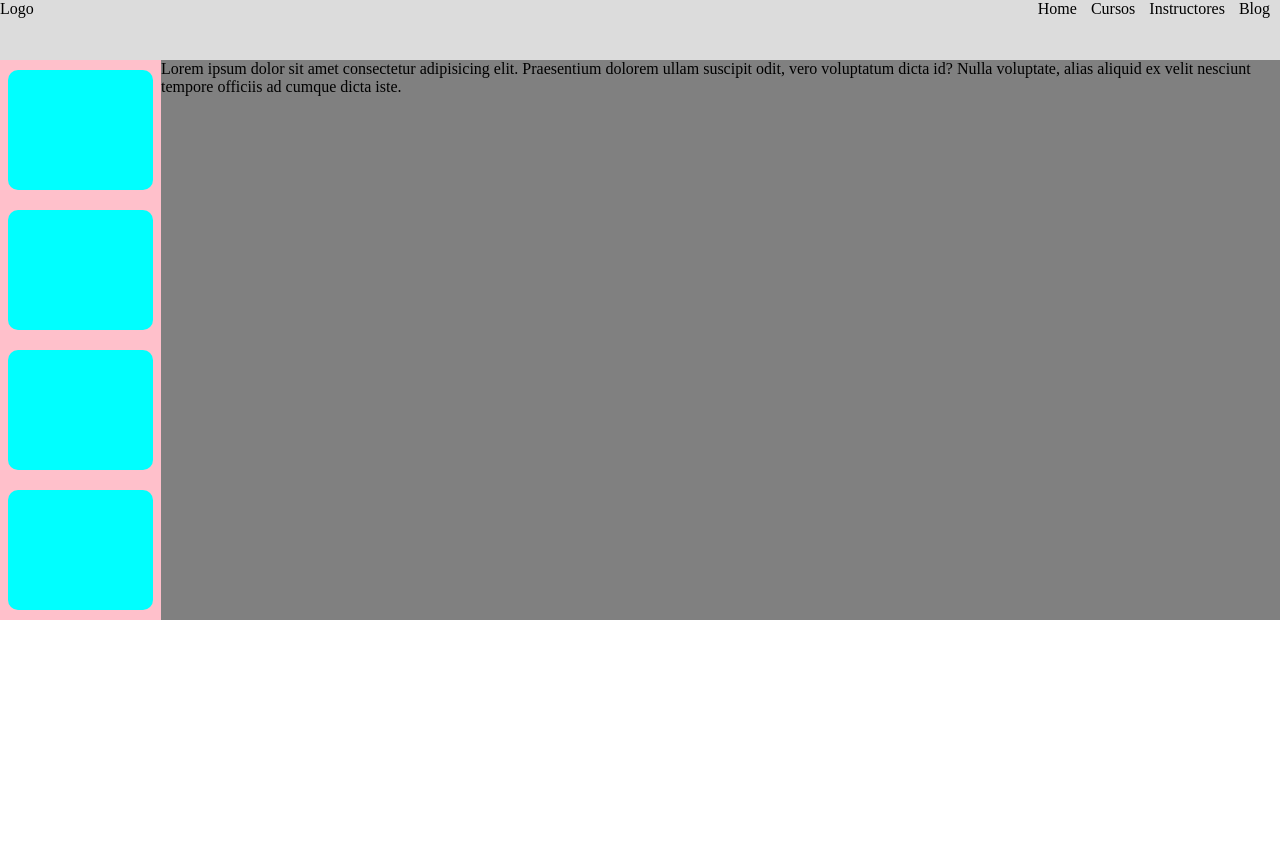
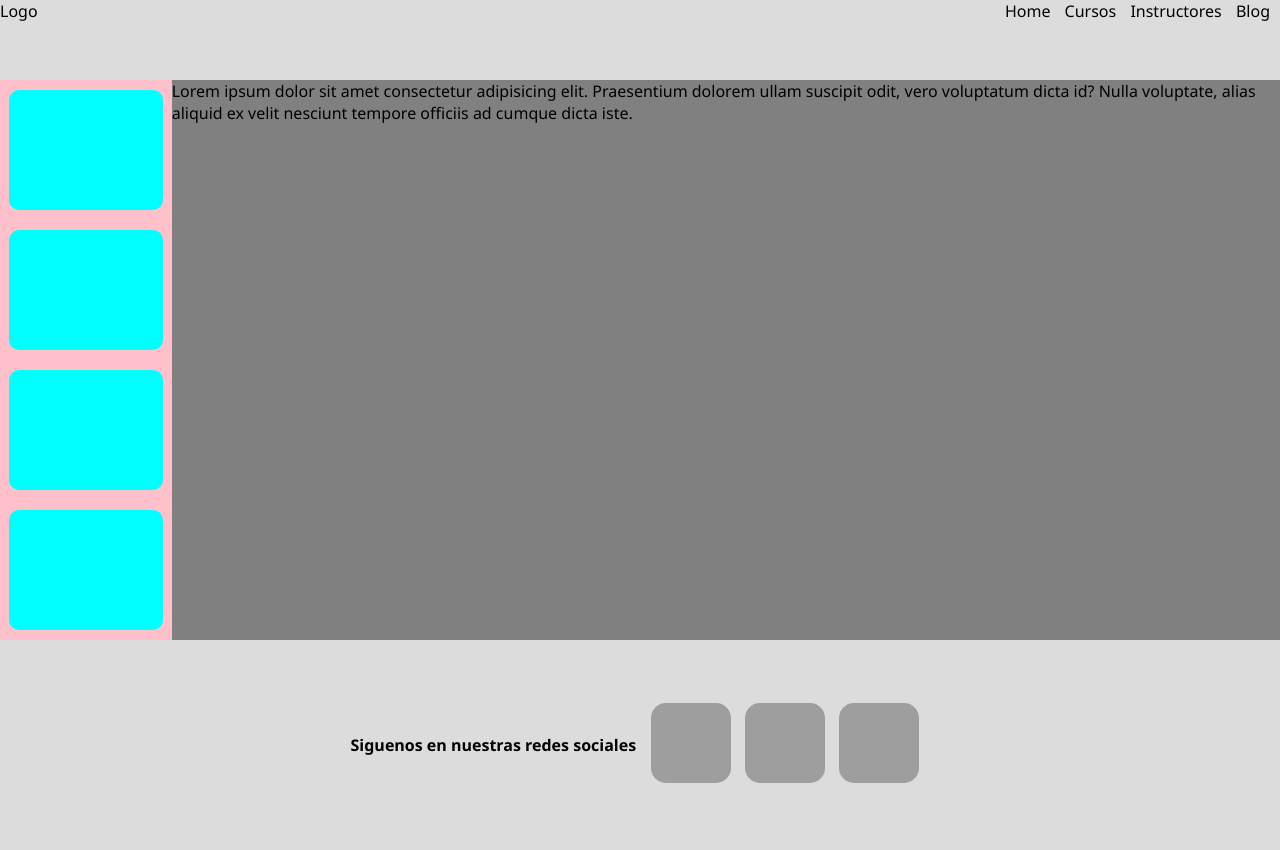
Before and after one commit to DiegoTorresUSA/PlatziCSS, a plain HTML site: page Css/challengeLayout.html in a window 1280 px wide. Before the commit the page ends 800 px from the top, so only its background shows below. Drawn offline with Linux system fonts and the light colour scheme; grey boxes are pictures that could not be loaded.

Commit message:
ChallengeLayout,html added

```diff
--- a/Css/challengeLayout.html
+++ b/Css/challengeLayout.html
@@ -10,10 +10,11 @@
     * {
       box-sizing: border-box;
       margin: 0;
+      font-family: 'Segoe UI', Tahoma, Geneva, Verdana, sans-serif;
     }
     .header-container {
       width: 100%;
-      height: 60px;
+      height: 80px;
       background-color: gainsboro;
       display: flex;
       flex-direction: row;
@@ -29,13 +30,14 @@
     }
     .container-main {
         width: 100%;
+        height: 70vh;
         background-color: gray;
         display: flex;
 
     }
     .aside-container {
-      width: 15%;
-      height: 35rem;
+      width: 15rem;
+      height: 100%;
       background-color: pink;
       display: flex;
       flex-direction: column;
@@ -48,6 +50,28 @@
       border-radius: 10px;
       margin: 10px 0 10px 0;
     }
+    .footer-container{
+      width: 100%;
+      height: 210px;
+      background-color: gainsboro;
+      display: flex;
+      justify-content: center;
+      align-items: center;
+
+    }
+    .footer-container p{
+      margin-right: 15px;
+      font-family: 'Segoe UI', Tahoma, Geneva, Verdana, sans-serif;
+      font-weight: bold;
+    }
+    .footer-container figure img{
+      width: 80px;
+      height: 80px;
+      object-fit: cover;
+      border-radius: 15px;
+      margin-right: 10px;
+    }
+
 
   </style>
   <body>
@@ -84,6 +108,22 @@
           </p>
         </div>
       </div>
+      <footer>
+        <div class="footer-container">
+          <p>
+            Siguenos en nuestras redes sociales
+          </p>
+
+          <figure>
+            <img src="https://images.pexels.com/photos/267399/pexels-photo-267399.jpeg?auto=compress&cs=tinysrgb&dpr=1&w=500" alt="redes1">
+
+            <img src="https://images.pexels.com/photos/1851415/pexels-photo-1851415.jpeg?auto=compress&cs=tinysrgb&dpr=2&h=650&w=940" alt="redes2">
+
+            <img src="https://images.pexels.com/photos/5417837/pexels-photo-5417837.jpeg?cs=srgb&dl=pexels-brett-jordan-5417837.jpg&fm=jpg" alt="redes3">
+          </figure>
+
+        </div>
+      </footer>
     </div>
   </body>
 </html>
```
